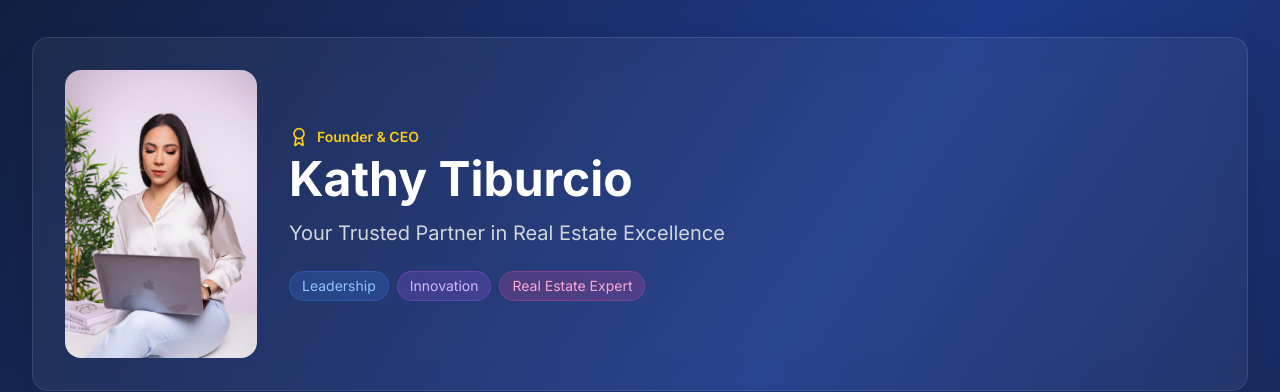
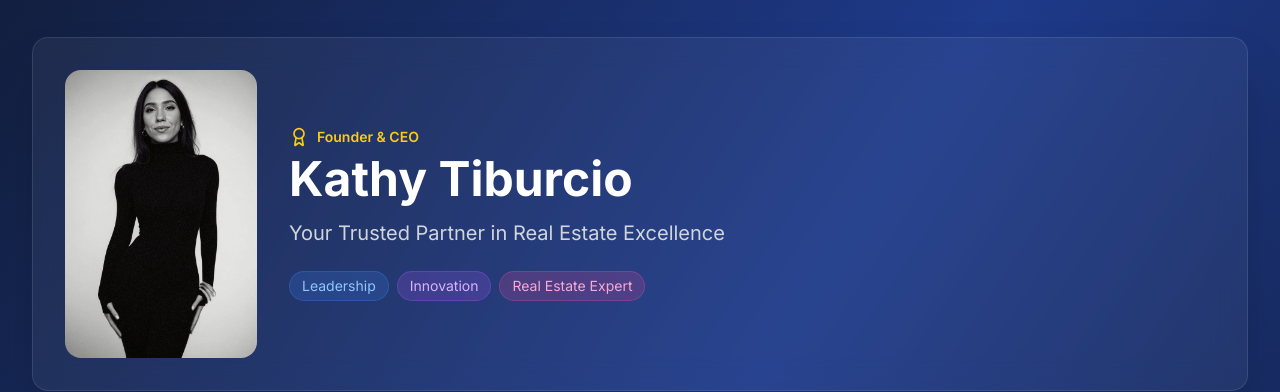
Before and after one commit to realtyeaseai/portfoliokathy, a Next.js app: page / in a window 1280 px wide. Shown: the part 426-818 px from the top of the page. Built offline with nearby package versions, Linux system fonts and the light colour scheme.

Commit message:
Updated Image

```diff
--- a/components/VirtualCard.tsx
+++ b/components/VirtualCard.tsx
@@ -197,7 +197,7 @@ END:VCARD`.trim();
             <div className="flex flex-col md:flex-row items-center gap-8">
               <div className="relative">
                 <div>
-                 <Image src="/Kathy.jpg" alt="Kathy Tiburcio" width={192} height={192} className="rounded-2xl object-cover" />
+                 <Image src="/kathy_poster.png" alt="Kathy Tiburcio" width={192} height={192} className="rounded-2xl object-cover" />
                 </div>
               </div>
 
```
Also changed, not shown: public/kathy_poster.png (added).
